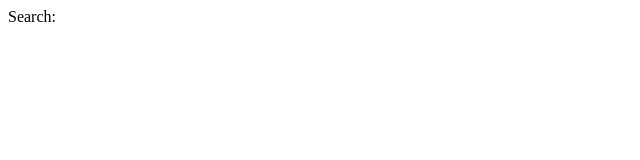
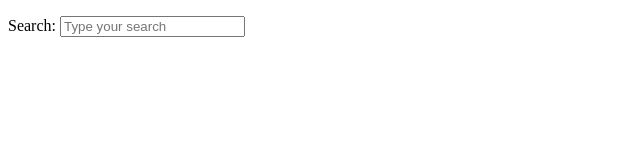
Before and after one commit to ARHollisSr/100DaysOfCode, a plain HTML site: page Sandbox/GlobalAttributeExamples/placeholder.html in a window 1280 px wide. Shown: the whole page, without its empty margins (0-640 px from the left). Drawn offline with Linux system fonts and the light colour scheme.

Commit message:
updated Global attr

```diff
--- a/Sandbox/GlobalAttributeExamples/placeholder.html
+++ b/Sandbox/GlobalAttributeExamples/placeholder.html
@@ -7,9 +7,8 @@
     <body>
         <section>
             <form name="myForm" method="GET" action="../Php Test/process.php">
-            <label for="mySearch">Search:</label>
+            <p><label>Search: <input type="search" name="mySearch" placeholder="Type your search"></label></p>
             </form>
-
         </section>
     </body>
 </html>
```
